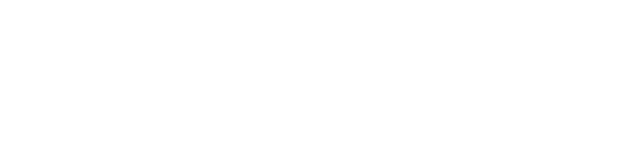
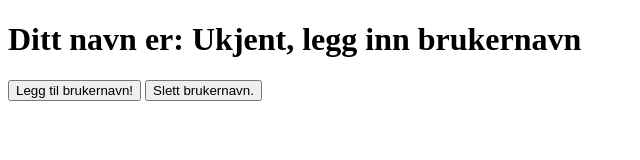
Before and after one commit to AminaBre/forelesning-6, a plain HTML site: page index.html in a window 1280 px wide. Shown: the whole page, without its empty margins (0-640 px from the left). Drawn offline with Linux system fonts and the light colour scheme.

Commit message:
Made a username program

```diff
--- a/index.html
+++ b/index.html
@@ -6,6 +6,39 @@
     <title>Document</title>
   </head>
   <body>
-    <script></script>
+    <h1 id="name-txt">Ditt navn er: Ukjent</h1>
+    <input type="button" id="add-btn" value="Legg til brukernavn!" />
+    <input type="button" id="delete-btn" value="Slett brukernavn." />
+    <script>
+      const nameTxt = document.getElementById("name-txt");
+      const addBtn = document.getElementById("add-btn");
+      const deleteBtn = document.getElementById("delete-btn");
+
+      addBtn.onclick = addName;
+      deleteBtn.onclick = deleteName;
+
+      function addName() {
+        const userName = prompt("Hva heter du?");
+        localStorage.setItem("name", userName);
+
+        updateName();
+      }
+
+      function deleteName() {
+        localStorage.removeItem("name");
+
+        updateName();
+      }
+
+      function updateName() {
+        if (localStorage.length <= 0) {
+          nameTxt.innerHTML = `Ditt navn er: Ukjent, legg inn brukernavn`;
+        } else {
+          nameTxt.innerHTML = `Ditt navn er: ${localStorage.getItem("name")}`;
+        }
+      }
+
+      updateName();
+    </script>
   </body>
 </html>
```
